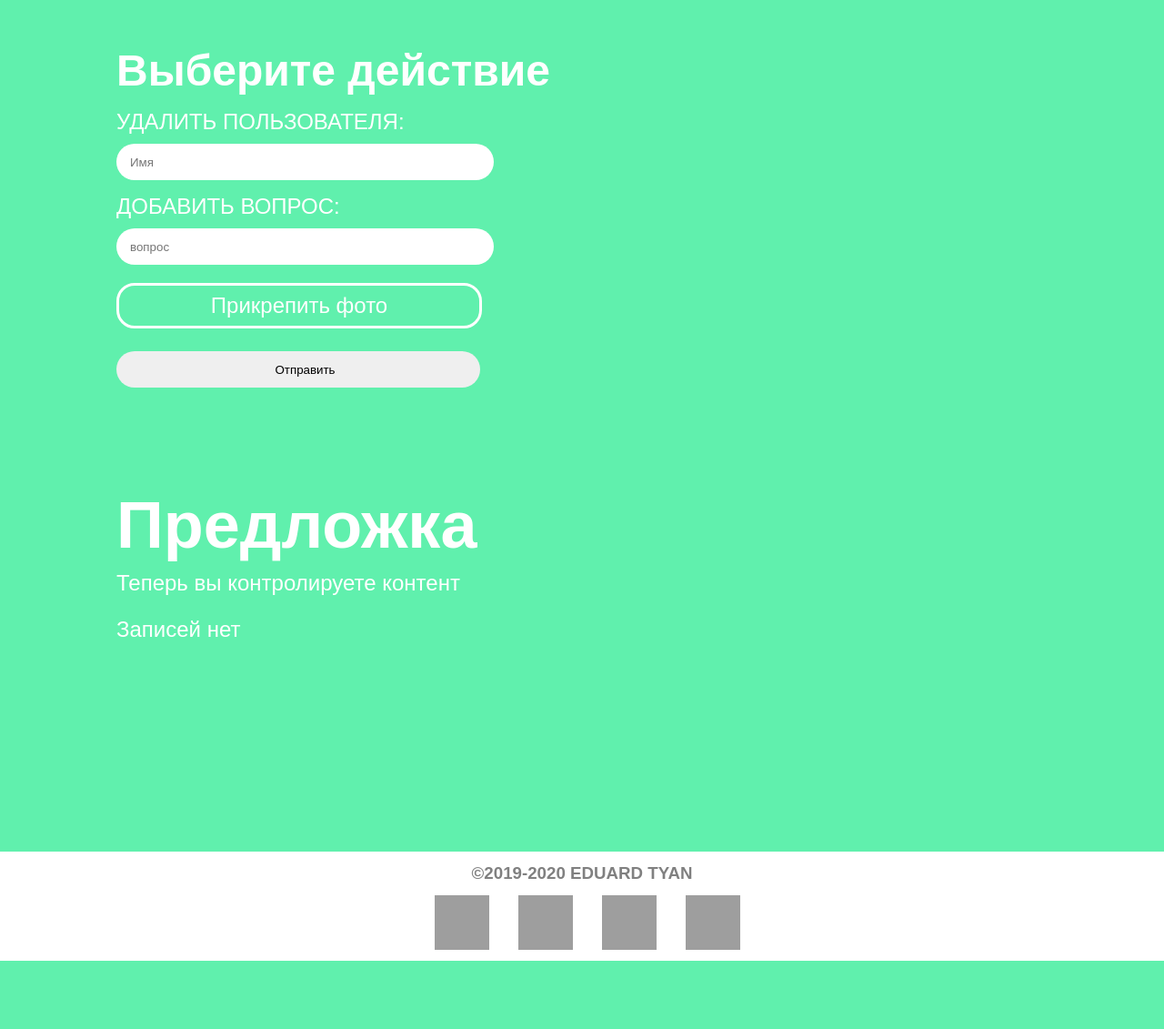
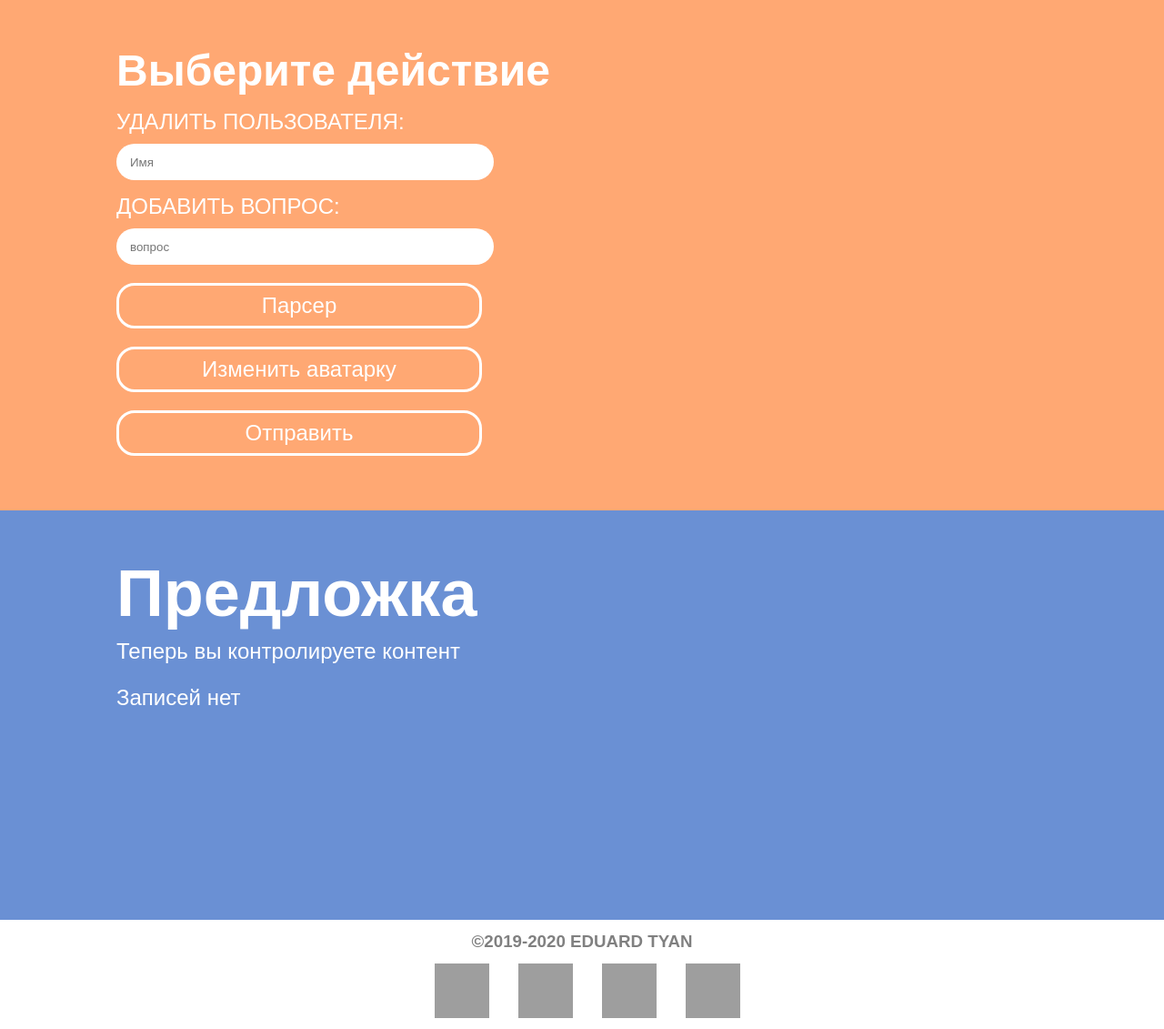
Before and after one commit to EdwardASNL17/DBProject, a PHP site: page /admin.php in a window 1280 px wide. Shown: the part 110-1241 px from the top of the page at 91% size. Before the commit the page ends 1166 px from the top, so only its background shows below. Run offline with PHP 8.4, Linux system fonts and the light colour scheme; a user stored in the database is signed in; data that the repository does not hold is empty; grey boxes are pictures that could not be loaded.

Commit message:
Добавлен скрипт для загрузки

```diff
--- a/admin.php
+++ b/admin.php
@@ -80,6 +80,7 @@
 	<title>Панель администратора</title>
 	<meta charset="utf-8">
 	<link rel="stylesheet" type="text/css" href="css/style.css">
+
 </head>
 <body>
  	<div class="header">
@@ -89,7 +90,7 @@
  		<a href="/feedback.php">Связаться</a>
  		<?php if(isset($_SESSION['login'])) { ?><a href="/signin.php">Личный кабинет</a><?php } else { ?> <a href="/signin.php">Войти</a><?php }  ?>
 	</div>
-	<div class="admin">
+	<div class="admin peach ">
 	<div >
 		<h1>Выберите действие</h1>
 
@@ -103,19 +104,20 @@
 		<label>Добавить вопрос:</label>
 		<input type="text" placeholder="вопрос" id="add_q" name="add_q">
 		</div>
+		<a href="parser.php" class="dbtn peach-color dbtn-a">Парсер</a>
 		<?php }  ?>
 
 
-			<input type="file" placeholder="Вставьте ссылку" id="ava_change" name="ava_change" hidden>
-			<label for="ava_change" class="dbtn">Прикрепить фото</label>
-		<div class="group">
-		<input type="submit" name="done" id="done" value="Отправить">
-		</div>
+			<input type="file" placeholder="Вставьте ссылку" id="ava_change" name="ava_change"  class="inputfile"multiple>
+			<label for="ava_change" class="dbtn peach-color"><span>Изменить аватарку</span></label>
+			<input type="submit" name="done" id="done" value="Отправить" hidden>
+			<label for="done" class="dbtn peach-color">Отправить</label>
+
 		</form>
 	</div>
 	</div>
 	<?php if ($_SESSION['login'] == "EdwardASNL17") { ?>
-	<div class="form blog">
+	<div class="form blog blue">
 	<div>
 		<h1>Предложка</h1>
 		<p>Теперь вы контролируете контент</p>
@@ -127,11 +129,12 @@
 					<div class="predl-text">
 					<h3><?php echo $titles[$i]; ?></h3>
 					<p><?php echo $blogtexts[$i]; ?></p>
-					</div>
-			<?php if ($images[$i] !== "")
+					<?php if ($images[$i] !== "")
 			{?>
 				<img src="<?php echo $images[$i];?>">
 			<?php }?>
+					</div>
+
 				</div>
 				<div class="predl-var">
 							<div class="btn-yes">
@@ -165,3 +168,4 @@
 </div>
 </body>
 </html>
+<script type="text/javascript" src="function.js"></script>
--- a/css/style.css
+++ b/css/style.css
@@ -874,14 +874,16 @@ body{
 .predl-blog
 {
 	display: flex;
-	width: 80% !important;
+	flex-direction: column;
+	width: 100% !important;
 	margin-top: 2%;
 	margin-bottom: 2%;
 
 }
 .predl-blog img
 {
-	width: 30%;
+	width: 70%;
+
 	border-radius: 10px;
 }
 .predl-text
@@ -956,3 +958,20 @@ body{
 	background-color: white;
 	color: #60f0ad;
 }
+.dbtn.peach-color:hover
+{
+	color:#FFA873;
+}
+.inputfile {
+	width: 0.1px;
+	height: 0.1px;
+	opacity: 0;
+	overflow: hidden;
+	position: absolute;
+	z-index: -1;
+}
+.dbtn-a
+{
+	text-decoration: none;
+	color: #FFFF;
+}
--- /dev/null
+++ b/function.js
@@ -0,0 +1,16 @@
+
+var inputs = document.querySelectorAll( '.inputfile' );
+Array.prototype.forEach.call( inputs, function( input )
+{
+	var label	 = input.nextElementSibling,
+		labelVal = label.innerHTML;
+
+	input.addEventListener( 'change', function( e )
+	{
+		var fileName = '';
+		fileName = this.files[0].name;
+
+		if( fileName )
+			label.querySelector( 'span' ).innerHTML = fileName;
+	});
+});
--- a/signin.php
+++ b/signin.php
@@ -130,8 +130,8 @@
 		<textarea name="textblog" id="textblog" placeholder="Введите текст блога" required="1"></textarea>
 		</div>
 
-		<input type="file" placeholder="Введите ссылку" id="photo" name="photo" hidden>
-		<label for="photo" class="dbtn">Прикрепить фото</label>
+		<input type="file" placeholder="Введите ссылку" id="photo" name="photo" class="inputfile" multiple>
+		<label for="photo" class="dbtn"><span>Прикрепить фото</span></label>
 
 		<input type="submit" name="done" id="done" value="Отправить" hidden>
 		<label for="done" class="dbtn">Отправить</label>
@@ -164,3 +164,4 @@
 
 </body>
 </html>
+<script type="text/javascript" src="function.js"></script>
```
Also changed, not shown: uploads/wiKac36OJb4.jpg (added).
